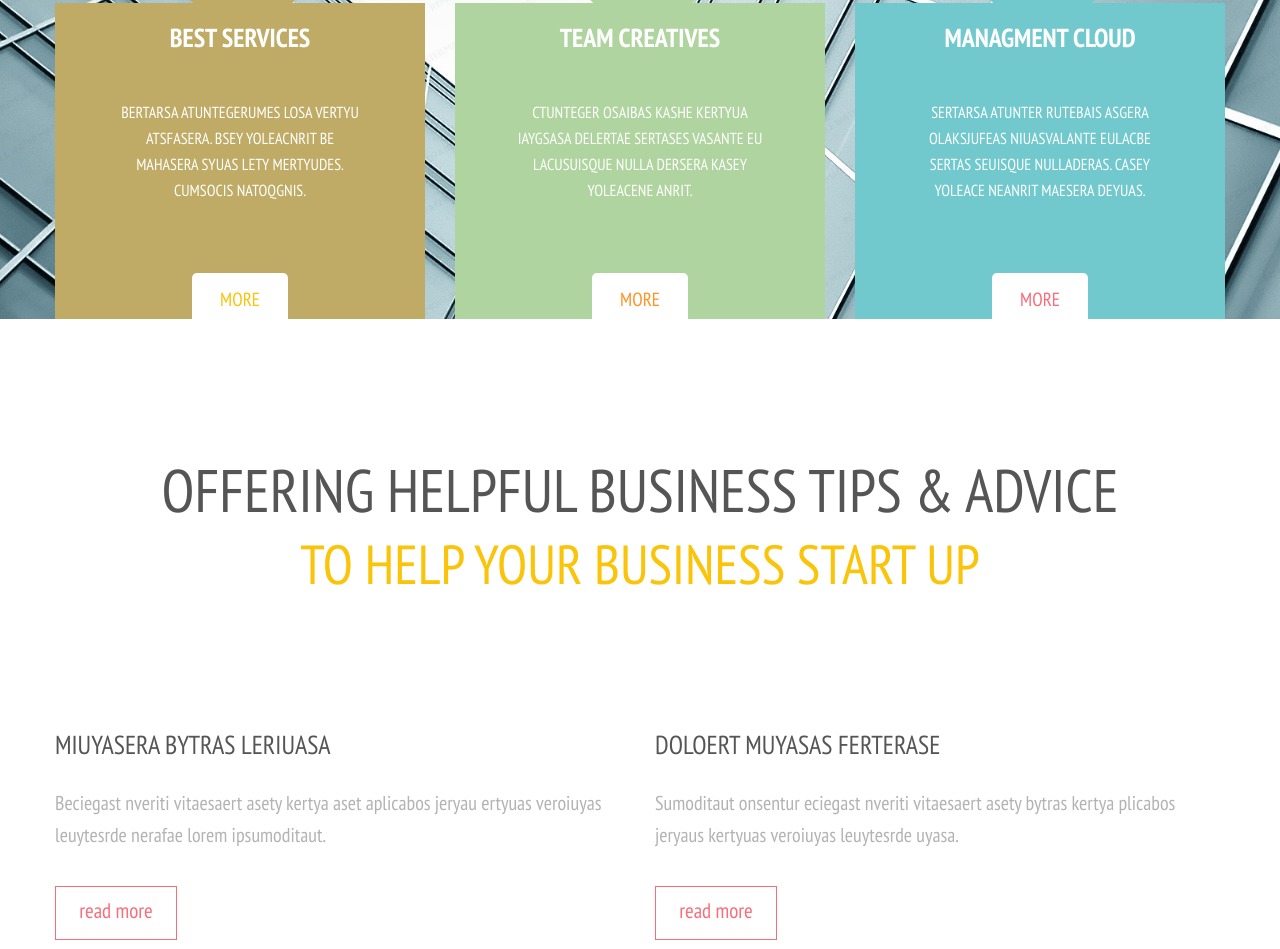
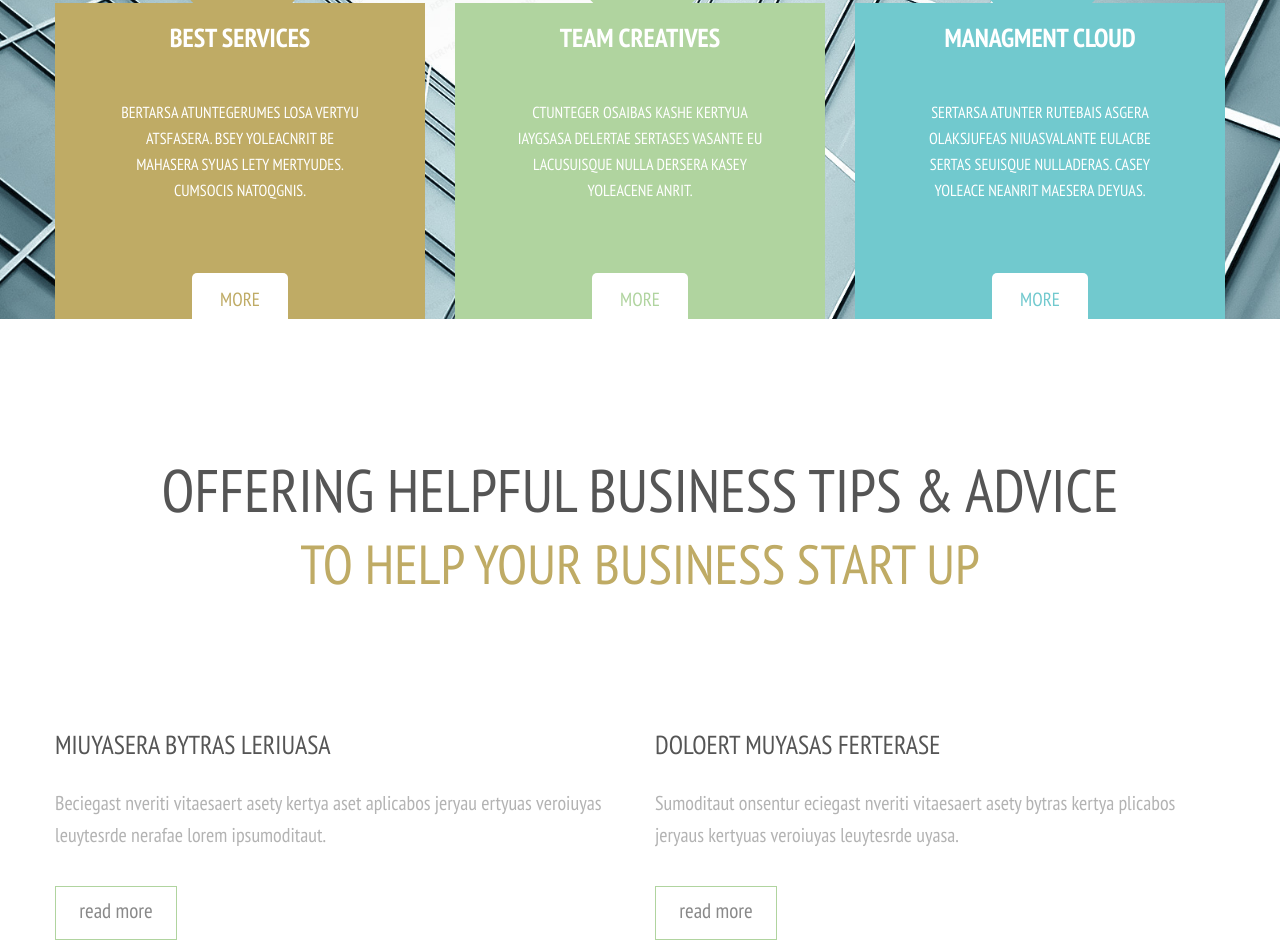
Before and after one commit to jrlagin/worksample2, a plain HTML site: page index.html in a window 1280 px wide. Shown: the part 1611-2560 px from the top of the page. Drawn offline with nearby package versions, Linux system fonts and the light colour scheme; some packages are replaced by stand-ins of ours; a web font is replaced by a local one.

Commit message:
work sample
work sample

```diff
--- a/css/style.css
+++ b/css/style.css
@@ -421,12 +421,12 @@ hr + .btn-primary {
 }
 
 .btn-primary {
-  color: #f96d7a;
-  border: 1px solid #f96d7a;
+  color: #898989;
+  border: 1px solid #B0D49F;
 }
 .btn-primary:hover {
   color: #fff;
-  background: #f96d7a;
+  background: #5C777F;
 }
 
 .btn-lg {
@@ -1243,15 +1243,15 @@ article [class^="fa-"] {
 
 /*==================   Colors        ======================*/
 .primary {
-  color: #f96d7a;
+  color: #71C9CE;
 }
 
 .secondary {
-  color: #fac40b;
+  color: #BFAB65;
 }
 
 .secondary2 {
-  color: #ff9424;
+  color: #B0D49F;
 }
 
 /*========================   Menu   ==========================*/
--- a/css/subscribe-form.css
+++ b/css/subscribe-form.css
@@ -54,7 +54,7 @@
   line-height: 24px;
   text-align: center;
   text-transform: uppercase;
-  background: #f96d7a;
+  background: #5C777F;
   -moz-box-sizing: border-box;
   -webkit-box-sizing: border-box;
   box-sizing: border-box;
```
Also changed, not shown: images/bg.jpg (added), images/bg2.png (added), images/gmap_marker.png (added), images/parallax2.jpg (added).
